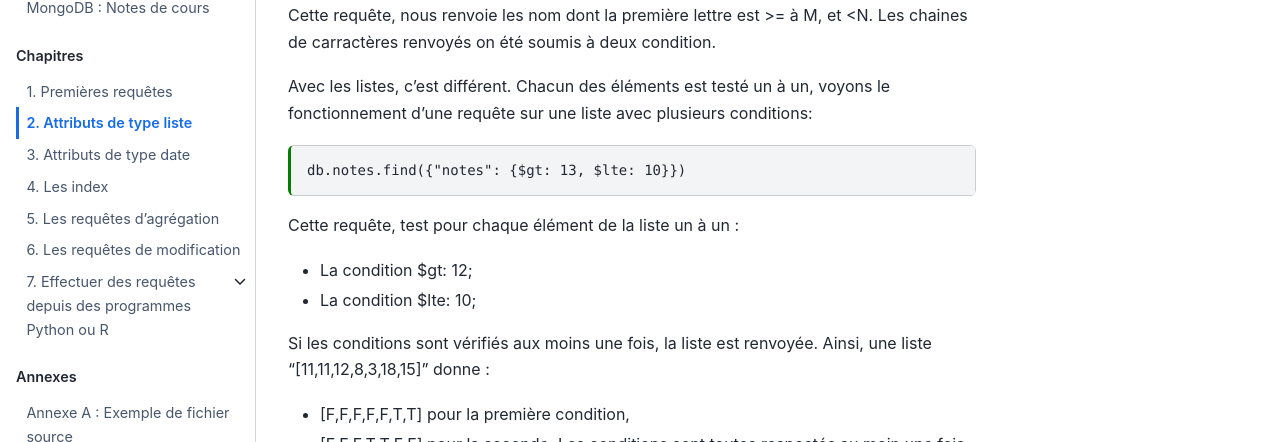
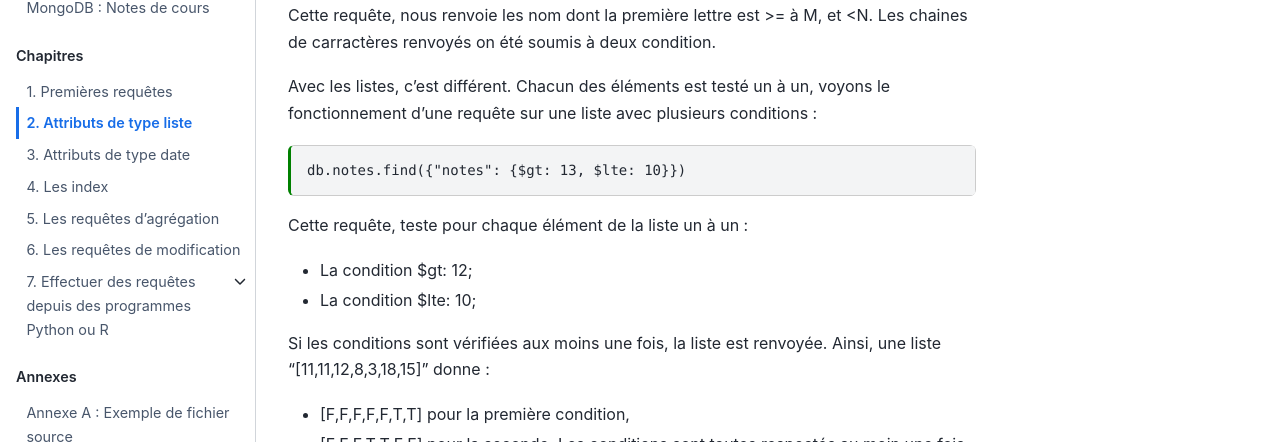
Before and after one commit to rtavenar/mongo_book, a Jupyter Book: the page built from content/02_listes.md, in a window 1280 px wide and 900 px high, scrolled down 2566 px. Shown: the part 184-626 px from the top of the window. Built offline with Jupyter Book 1.0.4 settings and Sphinx 7.4.7 and the Sphinx Book theme 1.1.4, drawn with Linux system fonts in a browser that asks for light colours.

Commit message:
Update 02_listes.md
J'ai corrigé 2 ou 3 fautes d'orthographe en relisant mais sinon c'est bien, rien à dire

````diff
--- a/content/02_listes.md
+++ b/content/02_listes.md
@@ -106,18 +106,18 @@ db.notes.find({"nom": {$gte: "M", $lt: "N"}})
 Cette requête, nous renvoie les nom dont la première lettre est >= à M, et <N. Les chaines de carractères renvoyés on été soumis à deux condition.
 
 
-Avec les listes, c'est différent. Chacun des éléments est testé un à un, voyons le fonctionnement d'une requête sur une liste avec plusieurs conditions:
+Avec les listes, c'est différent. Chacun des éléments est testé un à un, voyons le fonctionnement d'une requête sur une liste avec plusieurs conditions :
 
 ```{code-cell}
 :tags: [output_scroll]
 
 db.notes.find({"notes": {$gt: 13, $lte: 10}})
 ```
-Cette requête, test pour chaque élément de la liste un à un :
+Cette requête, teste pour chaque élément de la liste un à un :
   - La condition $gt: 12;
   - La condition $lte: 10;
 
-Si les conditions sont vérifiés aux moins une fois, la liste est renvoyée.
+Si les conditions sont vérifiées aux moins une fois, la liste est renvoyée.
 Ainsi, une liste "[11,11,12,8,3,18,15]" donne :
 
   - [F,F,F,F,F,T,T] pour la première condition,
````
